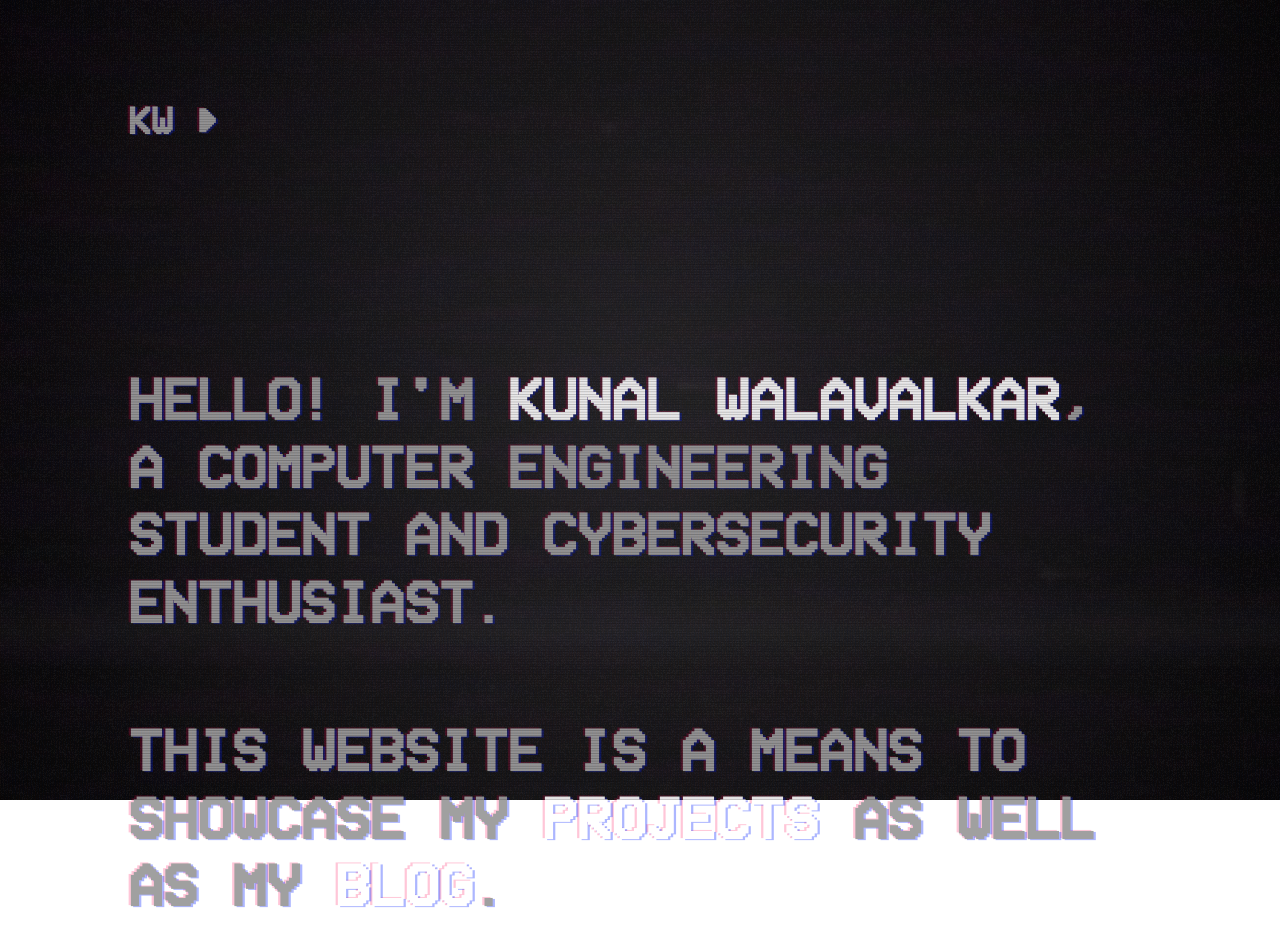
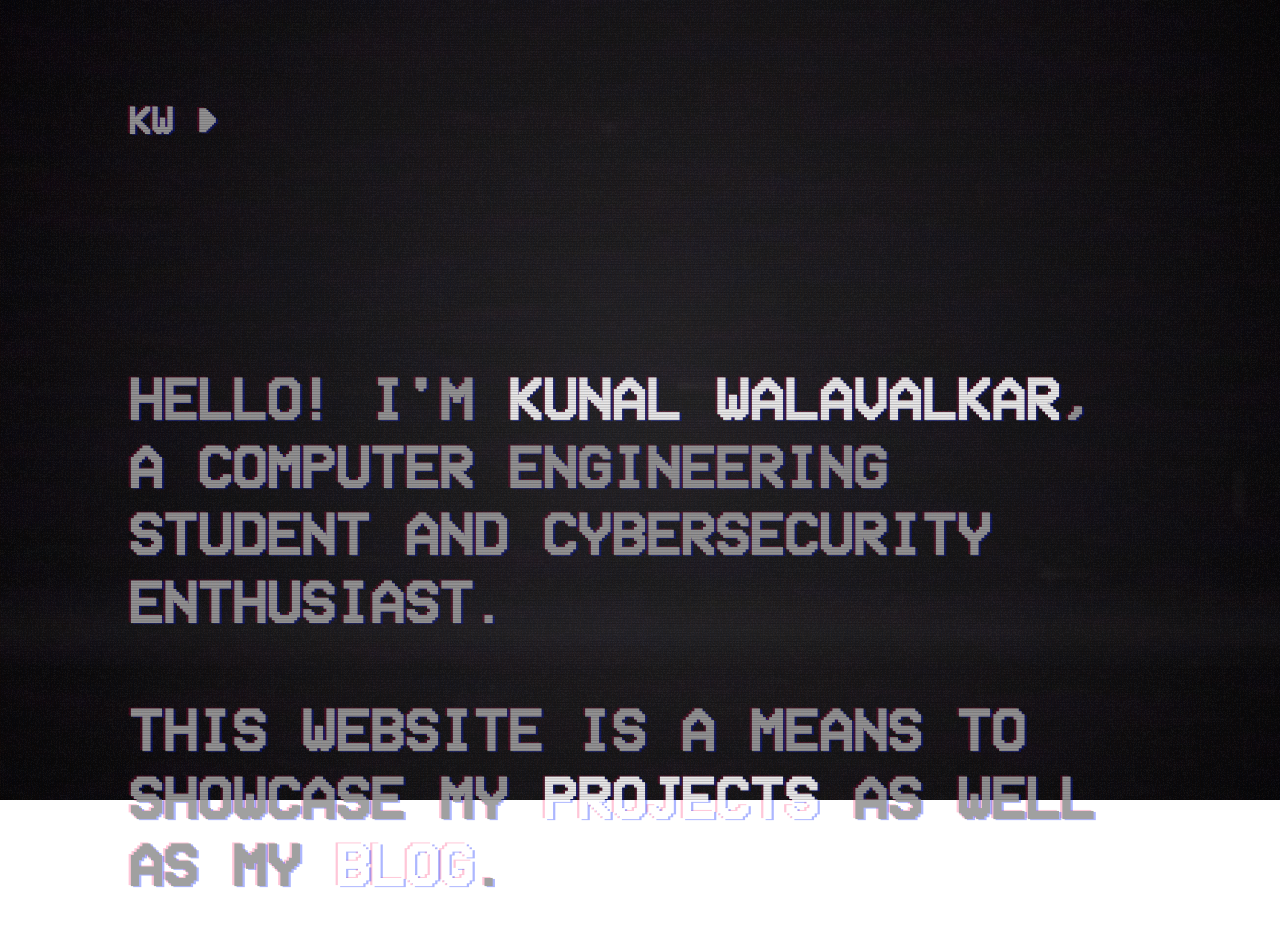
Before and after one commit to kunalwalavalkar/Portfolio, a React (Create React App) app: page /home in a window 1280 px wide. Shown: the top 952 px of the page. Built offline with nearby package versions, Linux system fonts and the light colour scheme.

Commit message:
First commit

```diff
--- a/src/index.css
+++ b/src/index.css
@@ -699,7 +699,7 @@ h2 {
 }
 
 .spacing {
-	margin-bottom: 10vh;
+	margin-bottom: 7.5vh;
 }
 
 .personal {
@@ -714,7 +714,7 @@ h2 {
 ul {
 	display: grid;
   grid-template-columns: 1fr;
-  grid-gap: 10vh;
+  grid-gap: 7.5vh;
 	padding: 0;
 }
 
```
